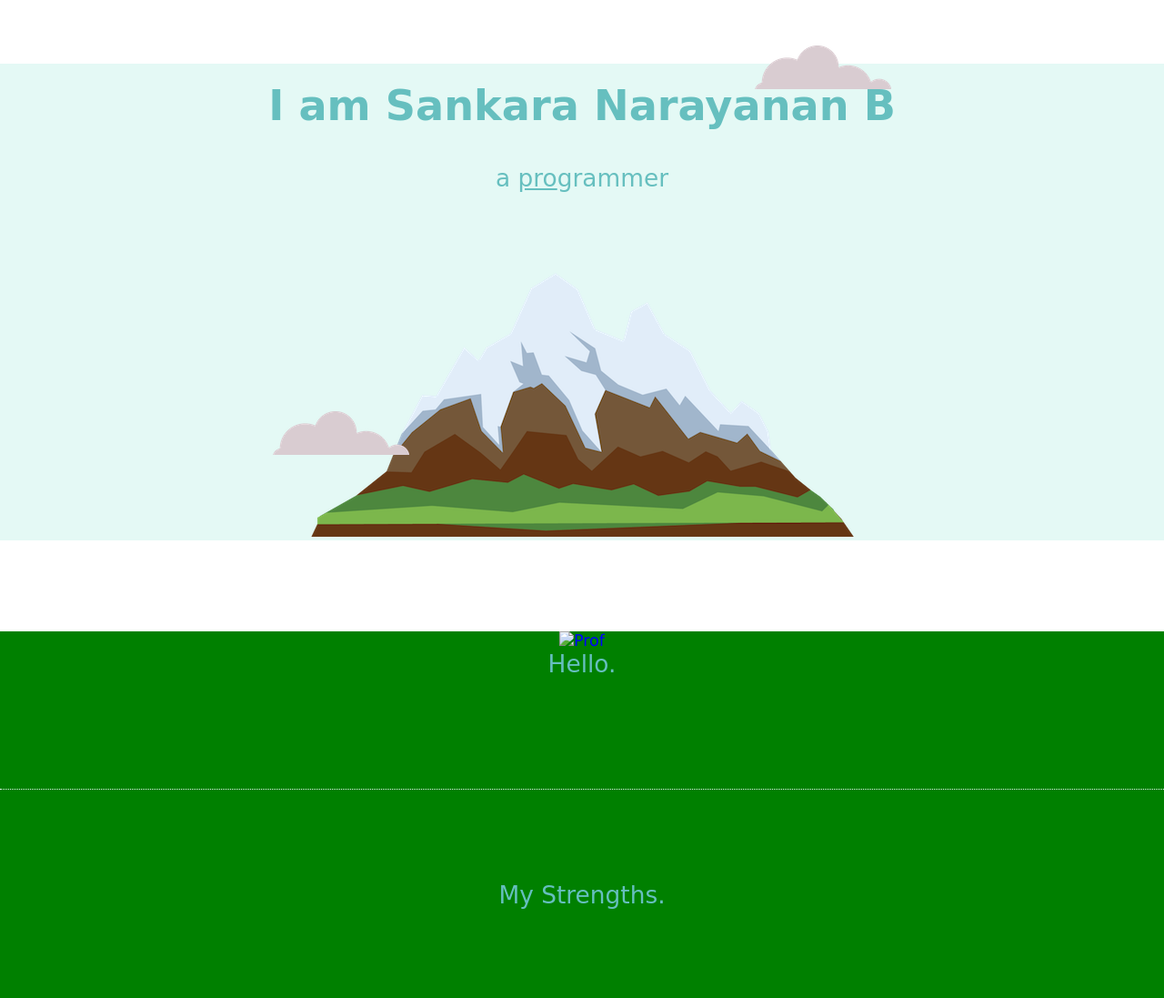
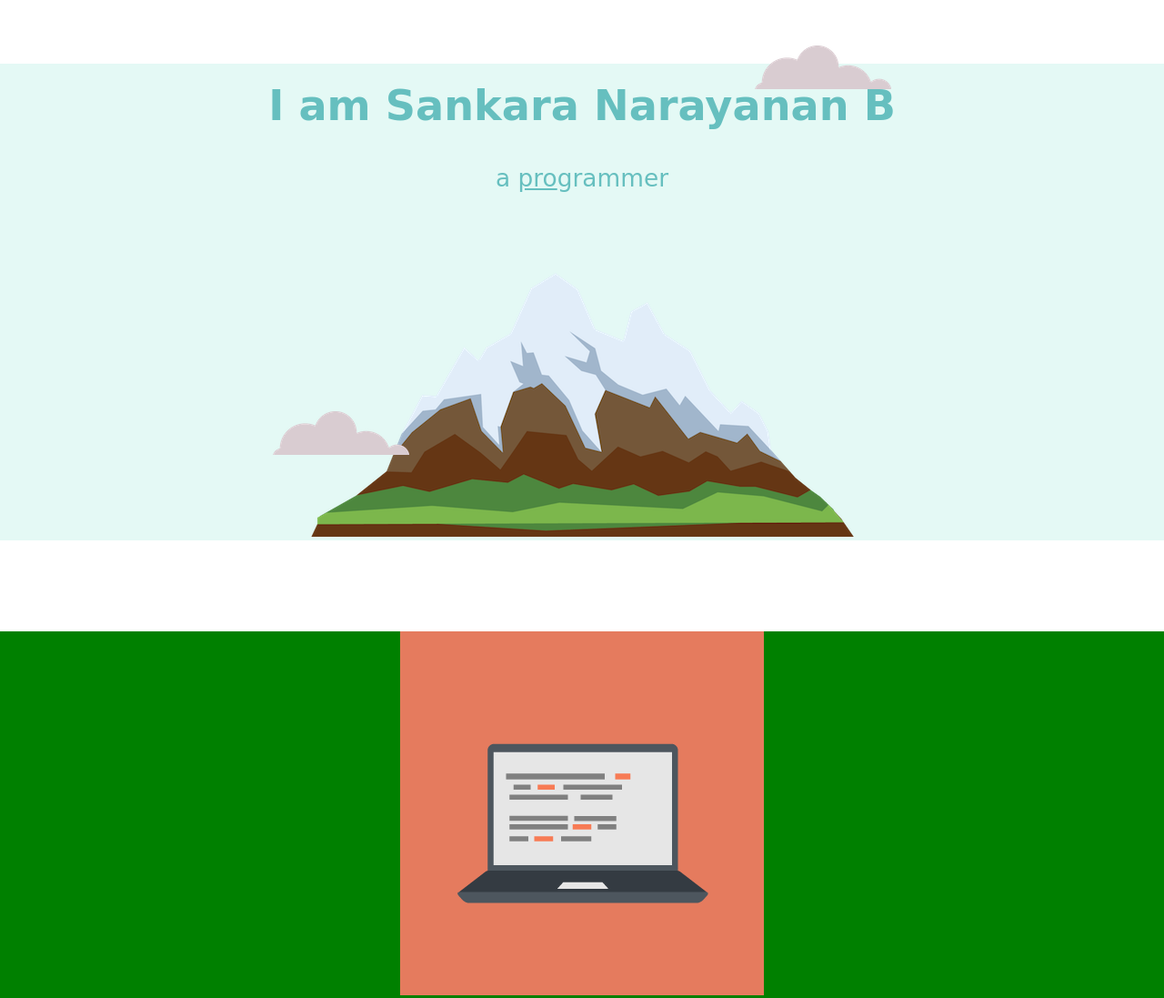
Before and after one commit to Sankool1801/sank.github.io, a plain HTML site: page index.html in a window 1280 px wide. Shown: the top 1097 px of the page at 91% size. Drawn offline with Linux system fonts and the light colour scheme; files whose address does not match are found by name.

Commit message:
Update index.html

```diff
--- a/index.html
+++ b/index.html
@@ -18,7 +18,7 @@
     </div>
     <div class="middle-container">
       <div class="profile">
-        <img src="Images/computer.png" alt="Prof">
+        <img src="/sank.github.io/computer.png" alt="Prof">
         <h2>Hello.</h2>
         <p class="intro"></p>
       </div>
```
